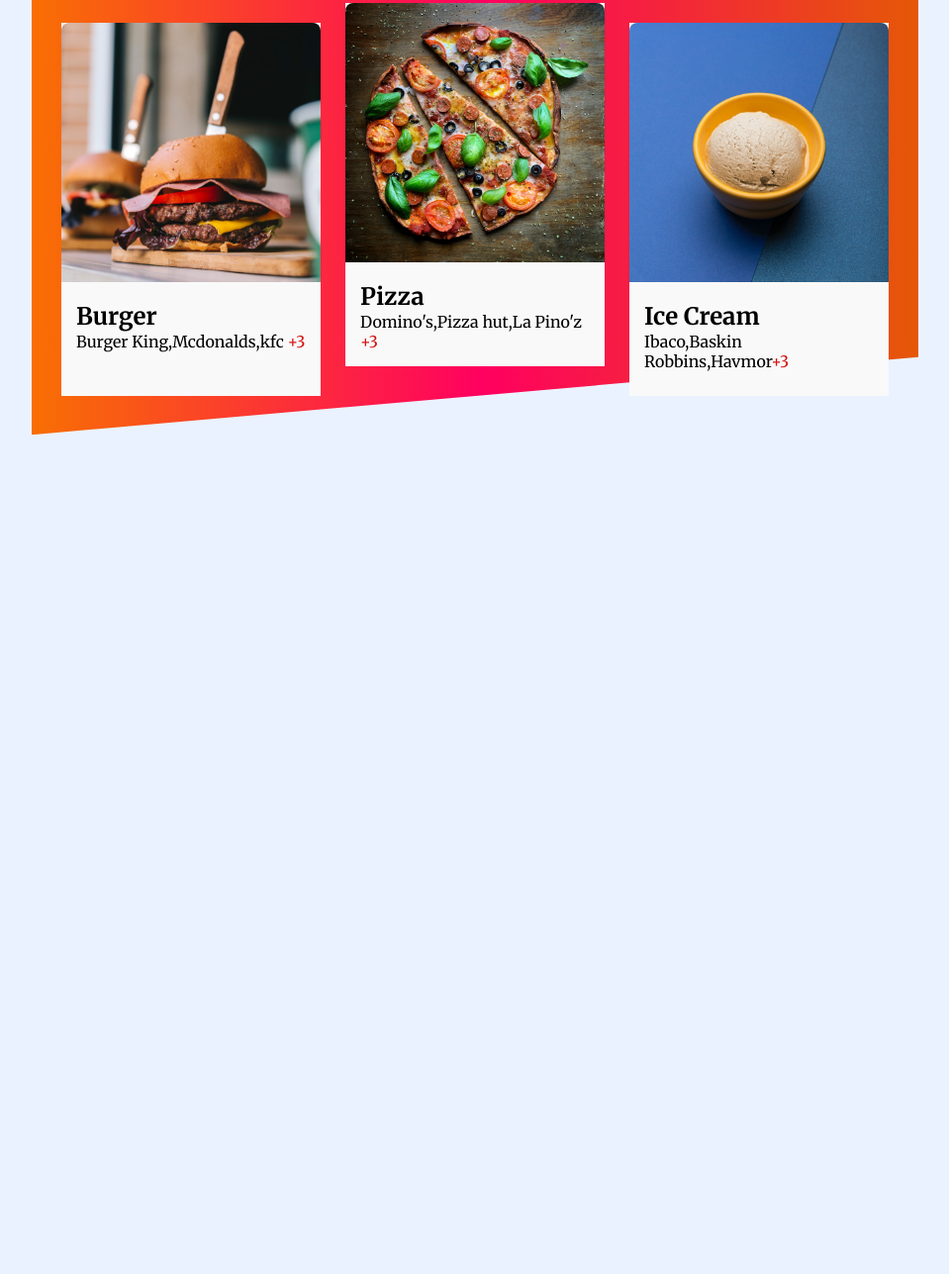
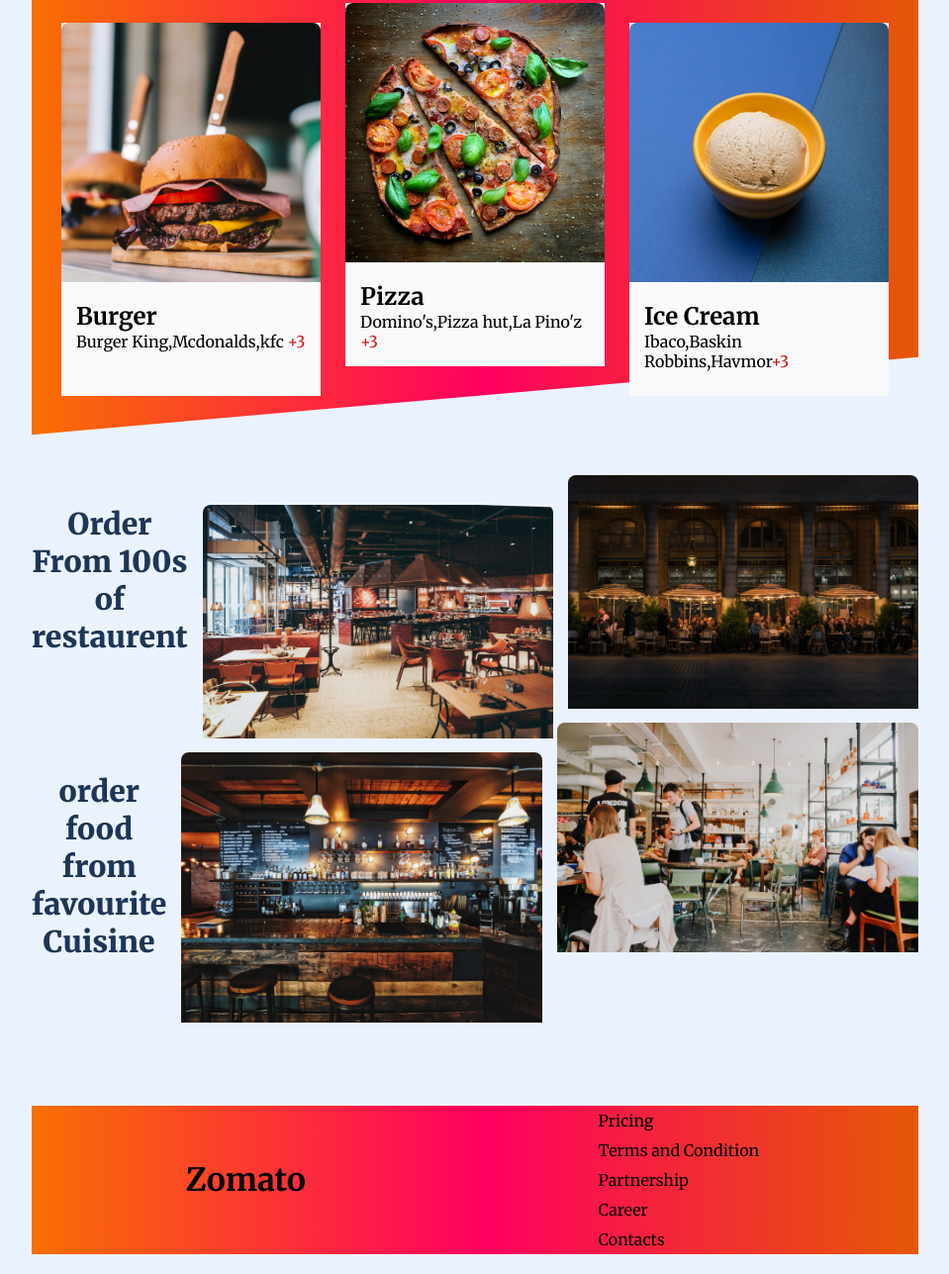
Before and after one commit to Faheem-006/zomato-project, a plain HTML site: page index.html in a window 1280 px wide. Shown: the part 694-1981 px from the top of the page at 99% size, without its empty margins (160-1119 px from the left). Before the commit the page ends 1133 px from the top, so only its background shows below. Drawn offline with Linux system fonts and the light colour scheme.

Commit message:
final project is here

```diff
--- a/index.html
+++ b/index.html
@@ -88,6 +88,71 @@
             </div>
 
         </section>
+        <br>
+        <br>
+        <br>
+        <br>
+        <section class="font__style">
+            <h1 class="font__style__text">Order From 100s of restaurent</h1>
+            <diV class="res__list" id="dining__1">
+                <div class="res__list__image__container">
+                    <img src="New Folder/WhatsApp Image 2023-06-21 at 7.31.59 PM (1).jpeg" alt="dining" class="res__image">
+
+                </div>
+
+            </diV>
+            <diV class="res__list" id="dining__2">
+                <div class="res__list__image__container">
+                    <img src="New Folder/WhatsApp Image 2023-06-21 at 7.31.59 PM (4).jpeg" alt="dining" class="res__image">
+
+                </div>
+
+            </diV>
+            </section>
+            <section class="font__style2">
+                <h1 class="font__style__text2">order food from favourite Cuisine</h1>
+            <diV class="res__list" id="dining__3">
+                <div class="res__list__image__container2">
+                    <img src="New Folder/WhatsApp Image 2023-06-21 at 7.31.59 PM (2).jpeg" alt="dining" class="res__image2">
+
+                </div>
+
+            </diV>
+            <diV class="res__list" id="dining__4">
+                <div class="res__list__image__container2">
+                  <img src="New Folder/WhatsApp Image 2023-06-21 at 7.31.59 PM (3).jpeg" alt="dining" class="res__image2">
+
+                </div>
+
+            </diV>
+
+        </section>
+        <header>
+            <br>
+            <br>
+            <br>
+            <br>
+            <nav class="footer__section">
+                <div class="footer__section__brand">
+                 <h1 style="color: black ; font-size: 32px;">Zomato</h1>
+
+
+                </div>
+                <div class="footer__section__gradient__bg">
+
+                </div>
+                <div class="footer__section__text">
+                    <p style="padding: 5px;">Pricing</p>
+                    <p style="padding: 5px;">Terms and Condition</p>
+                    <p style="padding: 5px;">Partnership</p>
+                    <p style="padding: 5px;">Career</p>
+                    <p style="padding: 5px;">Contacts</p>
+
+                </div>
+            </nav>
+         </header>
+
+        </header>
 
      </main>
 
--- a/style.css
+++ b/style.css
@@ -65,6 +65,34 @@ background-color: #fff;
     font-weight: 800;
 }
 
+.footer__section__logo {
+    width: 42px;
+}
+
+.zomato__logo {
+    width: 42px;
+}
+
+.footer__section {
+    display: flex;
+align-items: center;
+justify-content: space-around;
+
+ }
+
+ .footer__section__brand {
+    width: 100px;
+ }
+
+ .footer__logo {
+    width: 100%;
+ }
+
+
+
+
+
+
 @media (min-width: 768px) {
     .navbar {
         justify-content: space-between;
@@ -109,6 +137,65 @@ background-color: #fff;
         margin-top: -20px;
         margin-bottom: 30px;
     }
+
+    .font__style {
+        display: flex;
+        gap: 15px;
+
+    }
+
+    .font__style2 {
+        display: flex;
+        gap: 15px;
+        justify-content: space-between;
+
+
+
+
+
+    }
+
+    #dining__3 {
+        margin-top: 10px ;
+    }
+
+    #dining__4 {
+        margin-top: -20px;
+    }
+
+    #dining__1 {
+        margin-top: 30px;
+
+    }
+
+    #dining__2 {
+        align-items: first baseline;
+        display: flex;
+
+
+    }
+
+    .footer__section {
+        position: relative;
+    }
+
+    .footer__section__gradient__bg {
+        position:absolute;
+        width: 100%;
+        height: 100%;
+        top: 0;
+        left: 0;
+        background-image: linear-gradient(
+            to right,
+            #F86F03 0%,
+            #FF0060 51%,
+            #E55807 100%
+         );
+         z-index: -3;
+
+    }
+
+
 }
 
 .food__card__image__container {
@@ -136,6 +223,43 @@ background-color: #fff;
     color: #1d3557;
     font-weight: 800;
 }
+
+.res__list__image__container {
+    width: 100%;
+}
+
+.res__image {
+    width: 100%;
+    border-radius: 8px 8px 0 0;
+}
+
+.font__style__text {
+    margin-top: 30px;
+    margin-bottom: 20px;
+    text-align: center;
+    font-size: 30px;
+    color: #1d3557;
+    font-weight: 800;
+}
+
+.res__list__image__container2 {
+    width: 100%;
+}
+
+.res__image2 {
+    width: 100%;
+    border-radius: 8px 8px 0 0;
+}
+
+.font__style__text2 {
+    margin-top: 30px;
+    margin-bottom: 20px;
+    text-align: center;
+    font-size: 30px;
+    color: #1d3557;
+    font-weight: 800;
+}
+
 
 @media (min-width: 1024px) {
     .navbar__brand {
```
